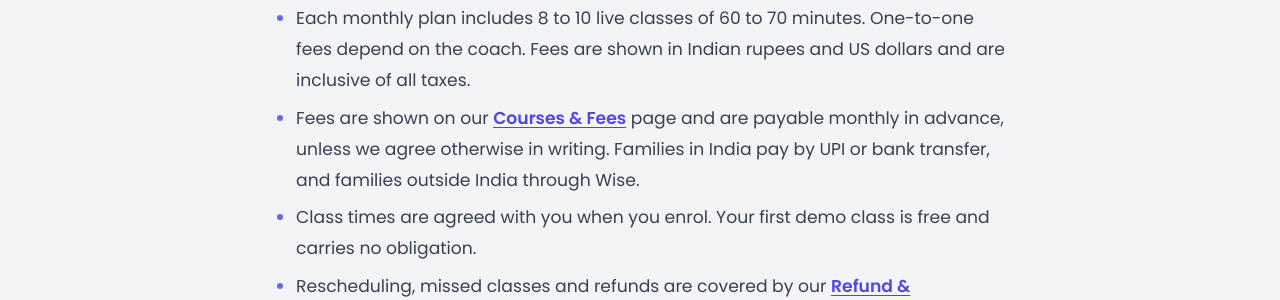
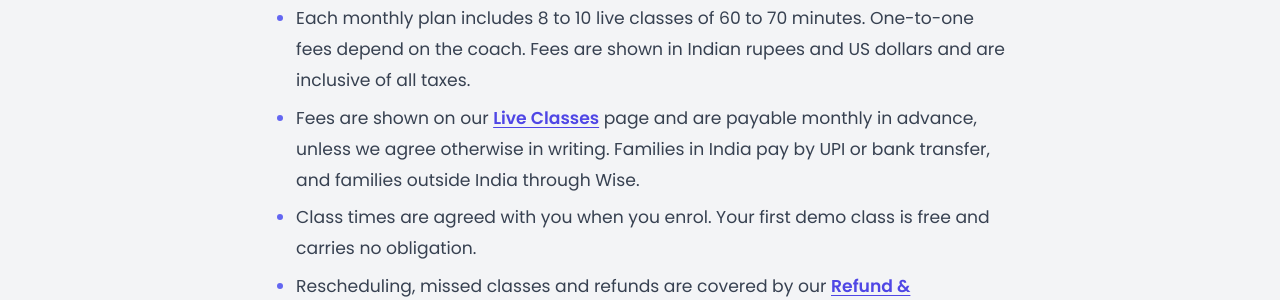
Before and after one commit to Sourabhjoshi1/Chess-Depth, a Jekyll site: the page built from pages/terms.html, in a window 1280 px wide and 900 px high, scrolled down 1211 px. Shown: the part 154-454 px from the top of the window. Built offline with Jekyll 4.4.1, drawn with Linux system fonts in a browser that asks for light colours; some of the changed text lies outside the part shown.

Commit message:
Academy: rename Courses to Live Classes
Co-Authored-By: Claude Opus 5.5 <noreply@anthropic.com>
Claude-Session: https://claude.ai/code/session_017ZwxdNZGtw2tXrZdE2ZP9f

```diff
--- a/_data/navigation.yml
+++ b/_data/navigation.yml
@@ -4,10 +4,10 @@
   url: /about/
 - title: Academy
   children:
-    - title: Courses
+    - title: Live Classes
       url: /courses/
-      icon: fa-graduation-cap
-      desc: Levels, fees and class timings
+      icon: fa-chalkboard-teacher
+      desc: One-to-one and group, with fees and timings
     - title: Curriculum
       url: /curriculum/
       icon: fa-list-ol
--- a/_includes/footer.html
+++ b/_includes/footer.html
@@ -9,7 +9,7 @@
       <nav class="cd-foot-col" aria-label="Learn">
         <p class="cd-foot-h">Learn</p>
         <ul>
-          <li><a href="/courses/">Courses &amp; Fees</a></li>
+          <li><a href="/courses/">Live Classes &amp; Fees</a></li>
           <li><a href="/curriculum/">Curriculum</a></li>
           <li><a href="/register/">Register for classes</a></li>
           <li><a href="/chess-classes-for-kids/">Classes for Kids</a></li>
--- a/_layouts/product.html
+++ b/_layouts/product.html
@@ -47,7 +47,7 @@ layout: default
     <div class="sp-side-card">
       <p class="sp-side-h">Want a coach to guide you?</p>
       <p>Our classes use the same curriculum, with live feedback and game reviews.</p>
-      <a href="/courses/" class="sp-more">See courses and fees <i class="fas fa-arrow-right"></i></a>
+      <a href="/courses/" class="sp-more">See live classes and fees <i class="fas fa-arrow-right"></i></a>
     </div>
     <div class="sp-side-card">
       <p class="sp-side-h">Questions about this product?</p>
--- a/pages/courses.html
+++ b/pages/courses.html
@@ -5,6 +5,7 @@ permalink: /courses/
 redirect_from:
   - /courses.html
 page_css: courses
+crumb: Live Classes
 faq:
   - q: "How much do online chess classes cost at ChessDepth?"
     a: "One-to-one personalised training starts from ₹5,600 or $90 a month; the exact fee depends on the coach. Group classes (2 to 4 students) are ₹2,999 or $60 a month. All prices are inclusive of all taxes. Each monthly plan has 8 to 10 live classes of 60 to 70 minutes. The first demo class is free."
@@ -25,7 +26,7 @@ faq:
   - q: "Can I join from outside India?"
     a: "Yes. Classes are online, and students join from India and abroad. We fix class times that suit your time zone."
 ---
-  {% include page-hero.html eyebrow="Classes &amp; fees" title="Two ways to learn. One clear path." lead="Choose one-to-one personalised training or a small group class. Both follow the same four levels, from Beginner to Elite, and both start with a free demo class." %}
+  {% include page-hero.html eyebrow="Live classes" title="Two ways to learn. One clear path." lead="Choose one-to-one personalised training or a small group class. Both follow the same four levels, from Beginner to Elite, and both start with a free demo class." %}
 
   <!-- ============ THE TWO FORMATS ============ -->
   <section id="fees" class="cs-sec">
--- a/pages/student.html
+++ b/pages/student.html
@@ -133,7 +133,7 @@ ads: false
             <button type="submit" class="lr-btn">Unlock quizzes</button>
             <p id="qz-msg" class="lr-msg" role="alert"></p>
           </form>
-          <p class="qz-gate-p qz-gate-small">Not a student yet? <a href="/courses/">See our courses</a> or <a href="https://wa.me/{{ site.contact.phone_intl }}?text=Hi%2C%20I%27d%20like%20my%20enrollment%20number%20for%20the%20ChessDepth%20quizzes" target="_blank" rel="noopener">ask us on WhatsApp</a>.</p>
+          <p class="qz-gate-p qz-gate-small">Not a student yet? <a href="/courses/">See our live classes</a> or <a href="https://wa.me/{{ site.contact.phone_intl }}?text=Hi%2C%20I%27d%20like%20my%20enrollment%20number%20for%20the%20ChessDepth%20quizzes" target="_blank" rel="noopener">ask us on WhatsApp</a>.</p>
         </div>
         <div class="qz-tabs" role="tablist" aria-label="Quiz level">
           {%- for lv in site.data.quizzes %}
--- a/pages/terms.html
+++ b/pages/terms.html
@@ -25,7 +25,7 @@ crumb: Terms of Service
     <ul>
       <li>You register for classes through our registration form, after a free demo class.</li>
       <li>Each monthly plan includes 8 to 10 live classes of 60 to 70 minutes. One-to-one fees depend on the coach. Fees are shown in Indian rupees and US dollars and are inclusive of all taxes.</li>
-      <li>Fees are shown on our <a href="/courses/">Courses &amp; Fees</a> page and are payable monthly in advance, unless we agree otherwise in writing. Families in India pay by UPI or bank transfer, and families outside India through Wise.</li>
+      <li>Fees are shown on our <a href="/courses/">Live Classes</a> page and are payable monthly in advance, unless we agree otherwise in writing. Families in India pay by UPI or bank transfer, and families outside India through Wise.</li>
       <li>Class times are agreed with you when you enrol. Your first demo class is free and carries no obligation.</li>
       <li>Rescheduling, missed classes and refunds are covered by our <a href="/refunds/">Refund &amp; Cancellation Policy</a>.</li>
       <li>We may change our fees for future periods. We will tell existing students at least 30 days before a change applies to them.</li>
```
